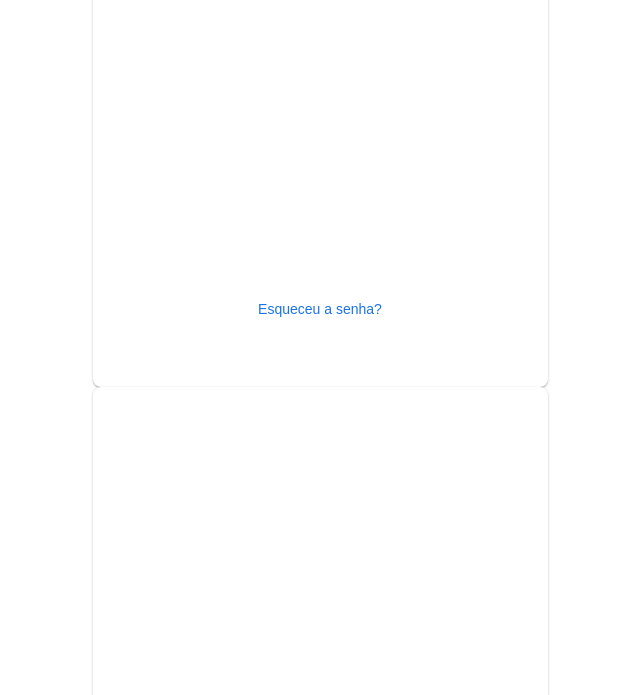
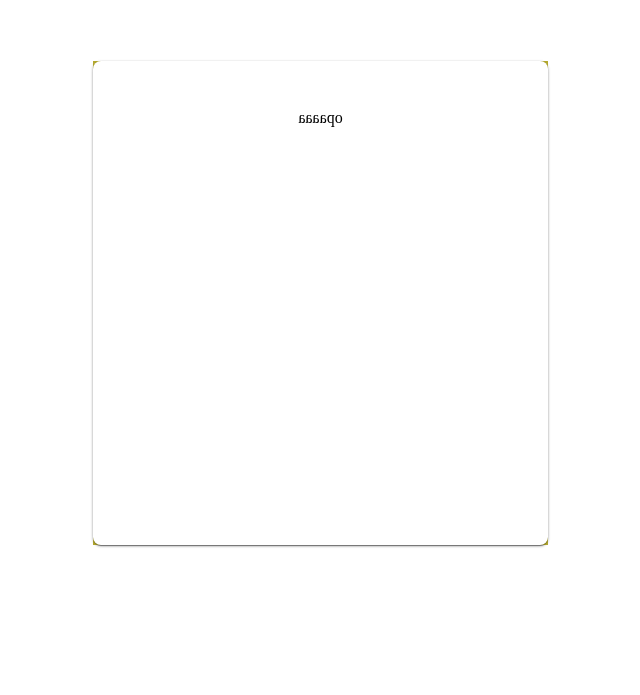
Before and after one commit to Marcos-Barboza/IslandStyles, a React app: page / in a window 1280 px wide. Shown: the part 105-800 px from the top of the page, without its empty margins (320-960 px from the left). Built offline with nearby package versions, Linux system fonts and the light colour scheme.

Commit message:
adicionando flip

```diff
--- a/package.json
+++ b/package.json
@@ -29,6 +29,7 @@
     "@types/lodash": "^4.14.134",
     "@types/react": "^16.8.22",
     "@types/react-dom": "^16.8.4",
+    "@types/react-transition-group": "^2.9.2",
     "@typescript-eslint/eslint-plugin": "^1.10.2",
     "@typescript-eslint/parser": "^1.10.2",
     "babel-cli": "^6.26.0",
--- a/src/components/login/login.tsx
+++ b/src/components/login/login.tsx
@@ -4,7 +4,10 @@ import Flip from 'src/components/ui/flip'
 const Login: React.SFC = () => {
     const [display, setDisplay] = useState(true)
     return (
-      <Flip activeTransition={display}>
+      <Flip
+        largura="375px"
+        altura="400px"
+        front={(
           <div className="login">
             <span
               className="forgotPassword"
@@ -14,7 +17,10 @@ const Login: React.SFC = () => {
                         Esqueceu a senha?
             </span>
           </div>
-      </Flip>
+)}
+        back={<div className="login">opaaaa</div>}
+        activeTransition={display}
+      />
     )
 }
 
--- a/src/components/ui/flip.tsx
+++ b/src/components/ui/flip.tsx
@@ -4,21 +4,41 @@ import { CSSTransition, TransitionGroup } from 'react-transition-group'
 
 interface Props {
     activeTransition: boolean
+    front: JSX.Element[] | JSX.Element
+    back: JSX.Element[] | JSX.Element
+    largura: string
+    altura: string
 }
 
-const Flip: React.SFC<Props> = props => {
-    const { activeTransition } = props
+const Flip: React.FunctionComponent<Props> = props => {
+    const { activeTransition, front, back, largura, altura } = props
     return (
-      <div className="cardContainer">
-        <TransitionGroup>
-          <CSSTransition timeout={1000} classNames="flipper">
-            {props.children}
-          </CSSTransition>
-          <CSSTransition timeout={1000} classNames="flipper">
-            {props.children}
-          </CSSTransition>
-        </TransitionGroup>
-      </div>
+      <CSSTransition
+        classNames="fade"
+        in={!activeTransition}
+        onExiting={node => node.translate.valueOf}
+        timeout={100000}
+      >
+        <div
+          style={{ minWidth: largura, minHeight: altura }}
+          className="cardContainer"
+        >
+          <div className="flipper">
+            <div
+              style={{ minWidth: largura, minHeight: altura }}
+              className="front"
+            >
+              {front}
+            </div>
+            <div
+              style={{ minWidth: largura, minHeight: altura }}
+              className="back"
+            >
+              {back}
+            </div>
+          </div>
+        </div>
+      </CSSTransition>
     )
 }
 
--- a/src/styles/flip.css
+++ b/src/styles/flip.css
@@ -1,20 +1,15 @@
-.cardContainer {
-    transform: rotateY(180deg);
-    background-color: #ffad34;
-}
+.cardContainer .flipper {}
 
-.flipper-enter {
+.flipper {
     transition: 1s;
     transform-style: preserve-3d;
-    backface-visibility: hidden;
+    backface-visibility: hidden
 }
 
 .cardContainer,
 .front,
 .back {
     perspective: 900px;
-    width: 45vw;
-    height: 45vh;
 }
 
 .front {
@@ -27,5 +22,47 @@
 
 .back {
     transform: rotateY(180deg);
-    background-color: #f5f2d0;
+    background-color: #b4a92f;
 }
+
+.fade-enter {
+    transition: 1s;
+    transform-style: preserve-3d;
+    transform: rotateY(180deg);
+}
+
+.fade-enter-active {
+    transition: 1s;
+    transform-style: preserve-3d;
+    transform: rotateY(180deg);
+}
+
+.fade-done {
+    transition: 1s;
+    transform-style: preserve-3d;
+    transform: rotateY(180deg);
+}
+
+.fade-exit {
+    transition: 1s;
+    transform-style: preserve-3d;
+    transform: rotateY(180deg);
+}
+
+.fade-exit-active {
+    transition: 1s;
+    transform-style: preserve-3d;
+    transform: rotateY(180deg);
+}
+
+.fade-appear {
+    transition: 1s;
+    transform-style: preserve-3d;
+    transform: rotateY(180deg);
+}
+
+.fade-appear-active {
+    transition: 1s;
+    transform-style: preserve-3d;
+    transform: rotateY(180deg);
+}
--- a/src/styles/main.css
+++ b/src/styles/main.css
@@ -1,3 +1,5 @@
+@import './flip.css';
+
 .spanBtn {
     font-size: 14px;
     display: inline-block;
--- a/tsconfig.json
+++ b/tsconfig.json
@@ -1,8 +1,7 @@
 {
     "compileOnSave": true,
     "compilerOptions": {
-        "sourceMap": true,
-        "noImplicitAny": false,
+        "noImplicitAny": true,
         "module": "commonjs",
         "target": "es6",
         "lib": [
--- a/webpack.config.js
+++ b/webpack.config.js
@@ -1,61 +1,68 @@
 /* eslint-disable @typescript-eslint/no-var-requires */
-const path = require("path");
-const webpack = require("webpack");
-const HtmlWebpackPlugin = require("html-webpack-plugin");
-const MiniCssExtractPlugin = require("mini-css-extract-plugin");
+const path = require('path')
+const webpack = require('webpack')
+const HtmlWebpackPlugin = require('html-webpack-plugin')
+const MiniCssExtractPlugin = require('mini-css-extract-plugin')
 
 module.exports = {
     entry: {
-    src: ["./src/index.tsx", "webpack-hot-middleware/client"],
-    vendor: ["react", "react-dom"]
+        src: ['./src/index.tsx', 'webpack-hot-middleware/client'],
+        vendor: ['react', 'react-dom'],
     },
 
     devServer: {
         inline: true,
         historyApiFallback: true,
-    contentBase: path.join(__dirname, "src"),
-    port: 3001
+        contentBase: path.join(__dirname, 'src'),
+        port: 3001,
     },
 
-  devtool: "inline-source-map",
+    devtool: 'inline-source-map',
     module: {
         rules: [
             {
                 test: /\.(js|ts)x?$/,
                 exclude: /node_modules/,
-        include: [path.resolve(__dirname, "src")],
-        loader: "babel-loader",
+                include: [path.resolve(__dirname, 'src')],
+                loader: 'babel-loader',
                 options: {
-          cacheDirectory: true
-        }
+                    cacheDirectory: true,
+                },
             },
             {
                 test: /\.css$/,
-        use: ["style-loader", "css-loader"]
-      }
-    ]
+                exclude: /node_modules/,
+                use: ['style-loader', 'css-loader'],
+            },
+            {
+                test: /\.js$/,
+                exclude: /node_modules/,
+                use: ['source-map-loader'],
+                enforce: 'pre',
+            },
+        ],
     },
 
     resolve: {
-    extensions: [".tsx", ".ts", ".js"],
+        extensions: ['.tsx', '.ts', '.js'],
         alias: {
-      src: path.resolve(__dirname, "./src/")
-    }
+            src: path.resolve(__dirname, './src/'),
+        },
     },
 
     output: {
-    publicPath: "/",
-    path: path.resolve(__dirname, "dist"),
-    filename: "js/[name].bundle.js"
+        publicPath: '/',
+        path: path.resolve(__dirname, 'dist'),
+        filename: 'js/[name].bundle.js',
     },
 
     plugins: [
         new MiniCssExtractPlugin({
-      filename: "style.css"
+            filename: 'style.css',
         }),
         new HtmlWebpackPlugin({
-      template: path.resolve(__dirname, "src", "index.html")
+            template: path.resolve(__dirname, 'src', 'index.html'),
         }),
-    new webpack.HotModuleReplacementPlugin()
-  ]
-};
+        new webpack.HotModuleReplacementPlugin(),
+    ],
+}
```
Also changed, not shown: src/.eslintrc.js, 1 other file (tests, documents, lock files or other folders). Lines whose indentation alone changed are shown as unchanged.
